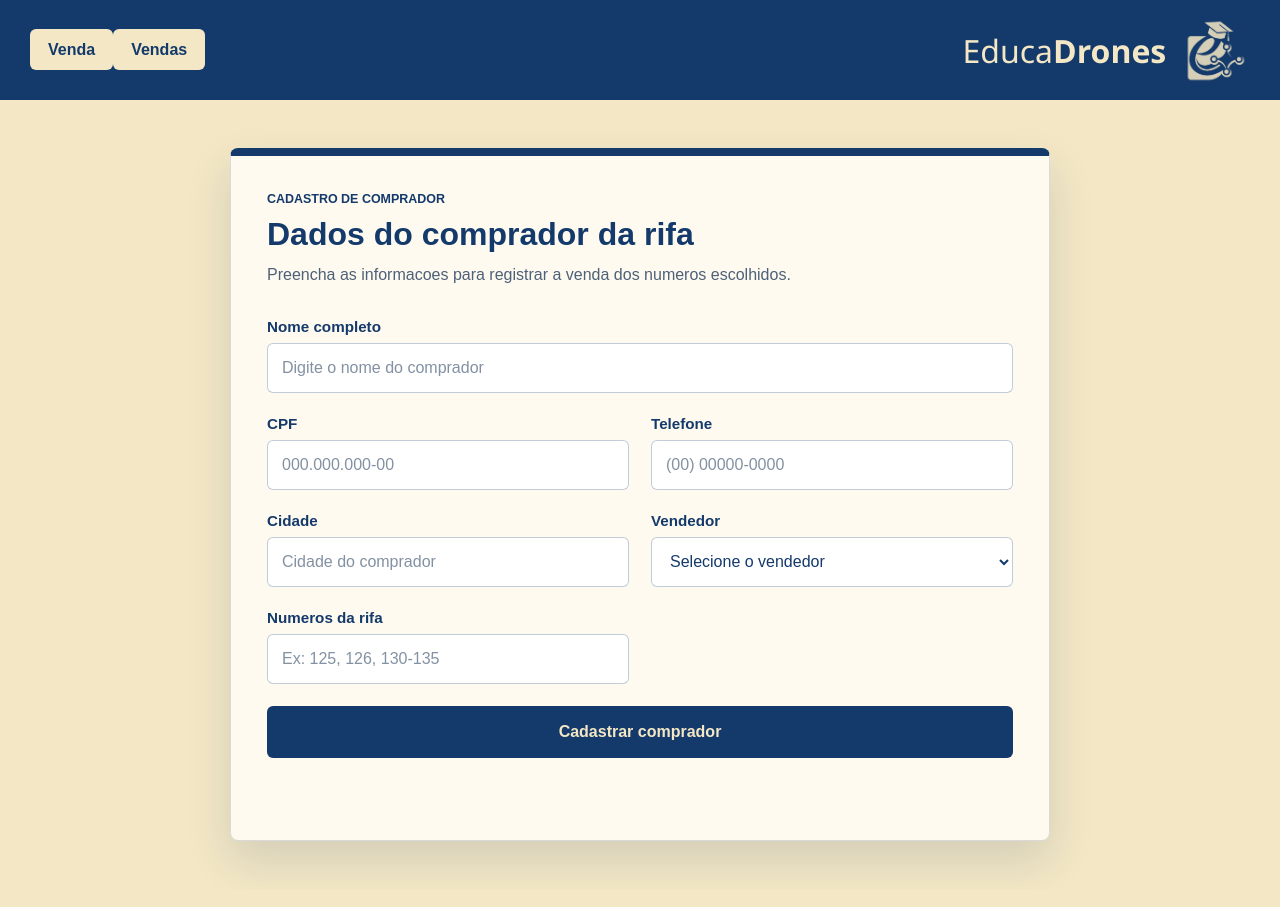
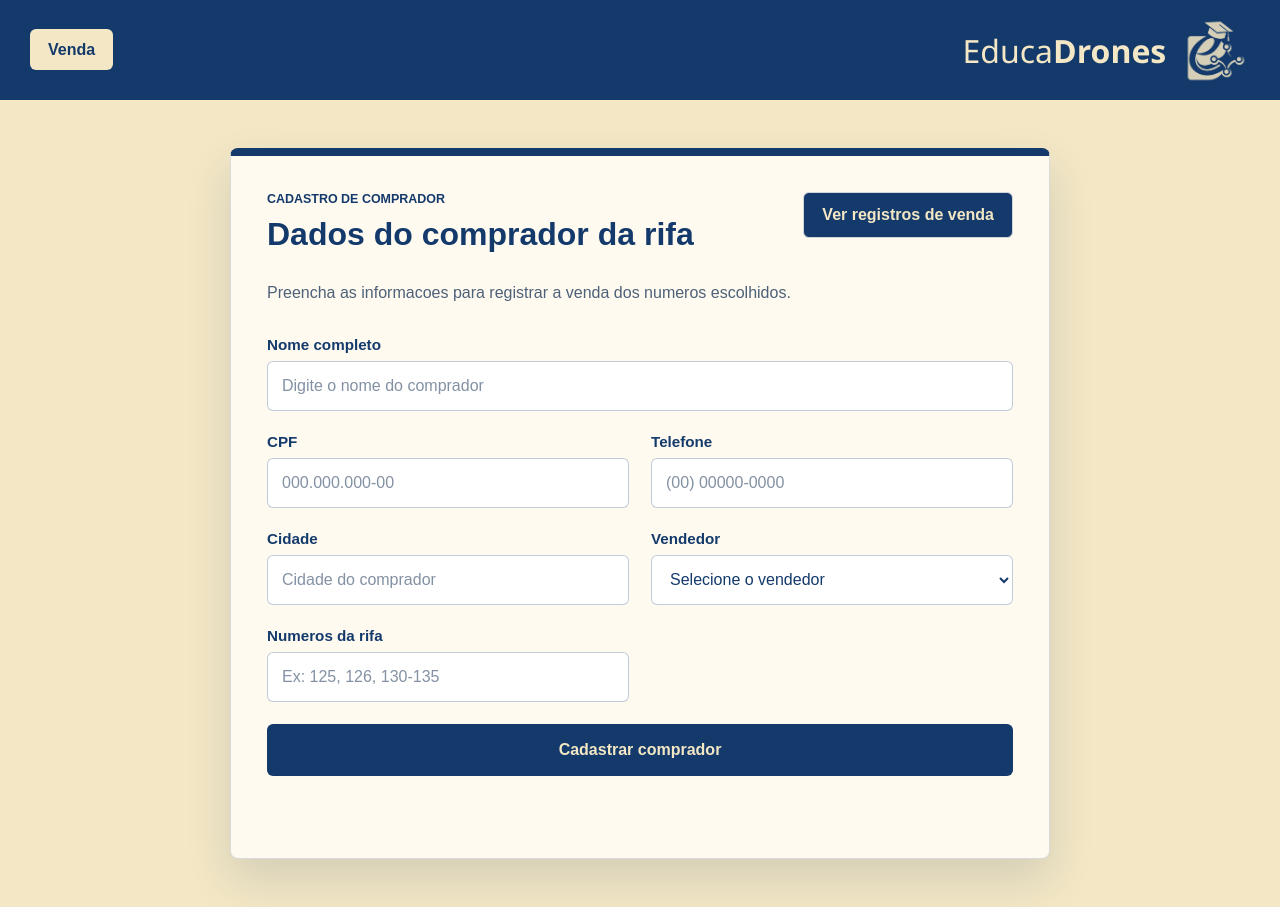
Before and after one commit to R-Nhan/Educa-DronesRifa, a Next.js app: page /dados in a window 1280 px wide. Built offline with nearby package versions, Linux system fonts and the light colour scheme.

Commit message:
feat:Registros de vendas att

```diff
--- a/app/dados/dados.css
+++ b/app/dados/dados.css
@@ -24,6 +24,14 @@
   margin-bottom: 30px;
 }
 
+.dados-form-header-top {
+  display: flex;
+  justify-content: space-between;
+  align-items: flex-start;
+  gap: 16px;
+  margin-bottom: 18px;
+}
+
 .dados-form-kicker {
   display: block;
   color: #143A6B;
@@ -32,6 +40,30 @@
   letter-spacing: 0;
   text-transform: uppercase;
   margin-bottom: 10px;
+}
+
+.dados-link-button {
+  display: inline-flex;
+  align-items: center;
+  justify-content: center;
+  min-height: 44px;
+  padding: 0 18px;
+  border-radius: 6px;
+  border: 1px solid #d1d5db;
+  background: #143A6B;
+  color: #f3e7c5;
+  font-weight: 700;
+  text-decoration: none;
+  transition: background-color 0.2s ease, transform 0.2s ease;
+}
+
+.dados-link-button:hover {
+  background: #0f2f58;
+}
+
+.dados-link-button:focus-visible {
+  outline: 4px solid rgba(20, 58, 107, 0.22);
+  outline-offset: 3px;
 }
 
 .dados-form-header h2 {
--- a/app/dados/page.tsx
+++ b/app/dados/page.tsx
@@ -1,5 +1,6 @@
 "use client";
 
+import Link from "next/link";
 import { FormEvent, useState } from "react";
 
 import "./dados.css";
@@ -67,8 +68,15 @@ export default function Formulario() {
     <main className="dados-page">
       <section className="dados-form-container" aria-labelledby="titulo-cadastro">
         <div className="dados-form-header">
-          <span className="dados-form-kicker">Cadastro de comprador</span>
-          <h2 id="titulo-cadastro">Dados do comprador da rifa</h2>
+          <div className="dados-form-header-top">
+            <div>
+              <span className="dados-form-kicker">Cadastro de comprador</span>
+              <h2 id="titulo-cadastro">Dados do comprador da rifa</h2>
+            </div>
+            <Link className="dados-link-button" href="/vendas">
+              Ver registros de venda
+            </Link>
+          </div>
           <p>Preencha as informacoes para registrar a venda dos numeros escolhidos.</p>
         </div>
 
--- a/app/page.tsx
+++ b/app/page.tsx
@@ -97,11 +97,12 @@ export default async function Home() {
             </div>
           ))}
         </div>
+        <section className="export-card" aria-labelledby="titulo-export">
+          <AvailableNumbersPdfButton />
+        </section>
       </section>
 
       <section className="export-card" aria-labelledby="titulo-export">
-        <h2 id="titulo-export">Exportar números disponíveis</h2>
-        <p>Gere um PDF com todos os números que ainda não foram vendidos.</p>
         <AvailableNumbersPdfButton />
       </section>
     </main>
--- a/components/header/index.tsx
+++ b/components/header/index.tsx
@@ -7,9 +7,6 @@ export function Header() {
       <div className="header-actions">
         <Link className="header-link-venda" href="/dados">
           Venda
-        </Link>
-        <Link className="header-link-venda" href="/vendas">
-          Vendas
         </Link>
       </div>
 
```
